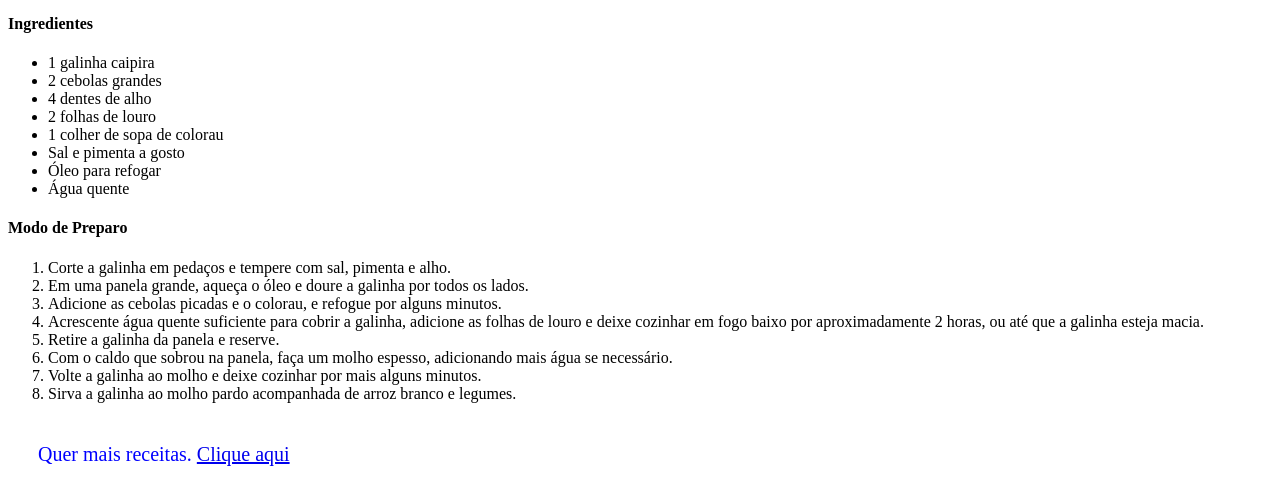
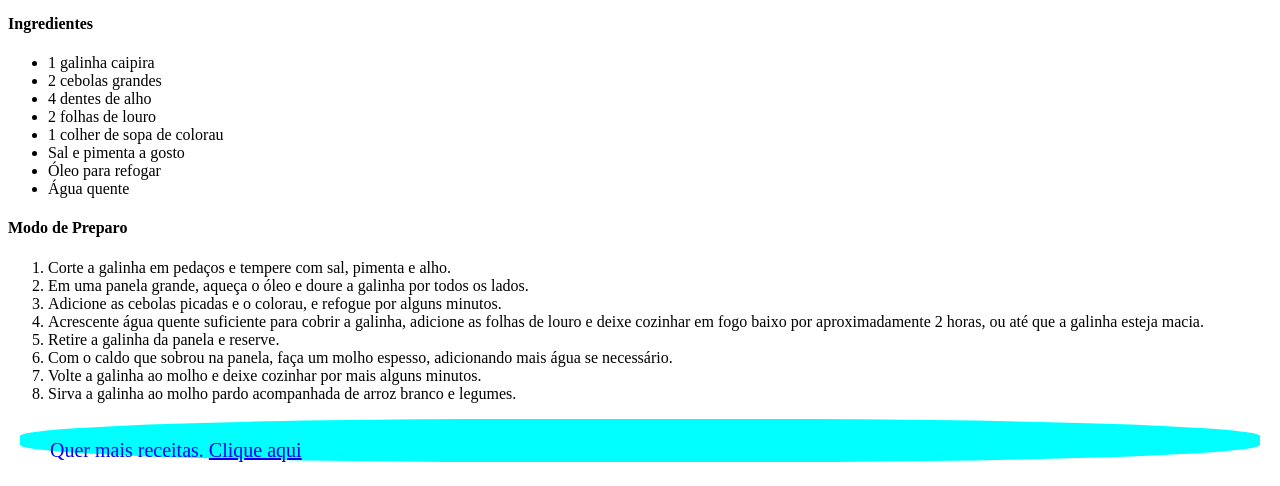
Before and after one commit to AndreRicartes/frontend, a plain HTML site: page index.html in a window 1280 px wide. Shown: the part 544-1030 px from the top of the page. Drawn offline with Linux system fonts and the light colour scheme.

Commit message:
Update estilo.css

```diff
--- a/estilo.css
+++ b/estilo.css
@@ -1,9 +1,13 @@
 *{
 
     box-sizing: border-box;
+    border: 13px dashed color (black);
+    border-radius: 40%;
 }
 
-
+/*
+    Comentario
+*/
 
 h1, h2{
     color: rgb(55, 15, 5);
@@ -18,7 +22,10 @@ h3{
 
 p{
     color: blue;
+    background-color: aqua;
     font-size: 20px;
     padding: 20px 10px 0px 30px;
-    border: 3px dashed color(black);
+    border: 13px dashed color(black);
+    border-radius:40%;
+    margin: 12px;
 }
```
